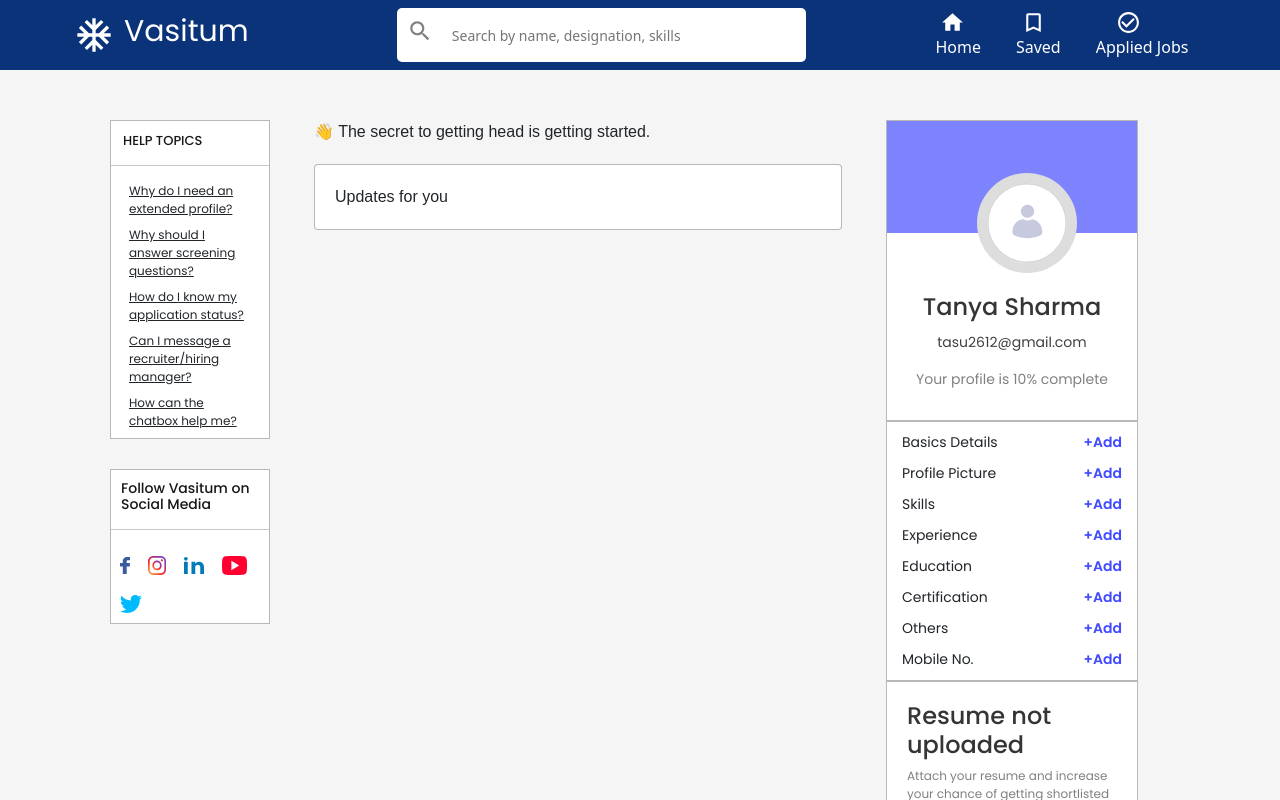
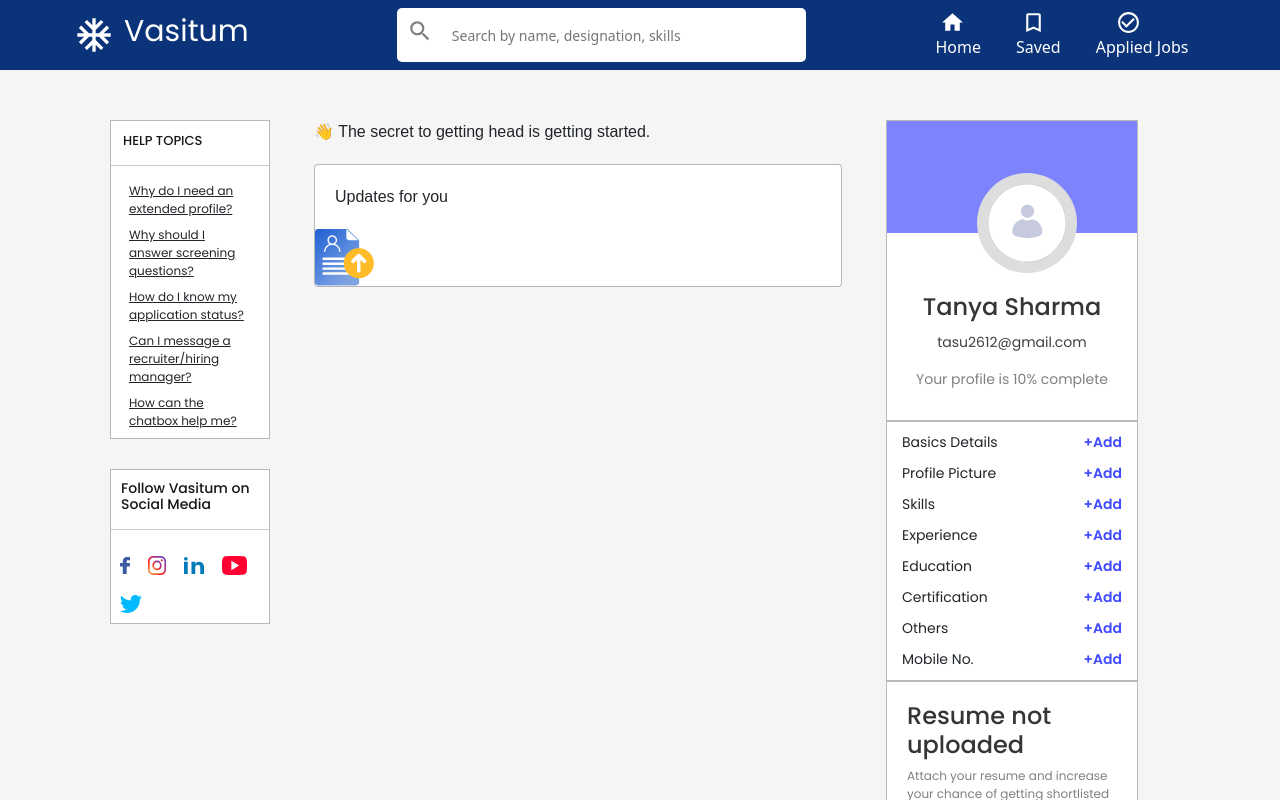
Before and after one commit to tanyasharma03/VasitumProject, a React (Create React App) app: page / in a window 1280 px wide. Shown: the top 800 px of the page. Built offline with nearby package versions, Linux system fonts and the light colour scheme.

Commit message:
resume section created

```diff
--- a/src/components/minisections/dashBody/Updates.jsx
+++ b/src/components/minisections/dashBody/Updates.jsx
@@ -1,4 +1,5 @@
 import React from 'react'
+import resume from "../../../images/resume.png"
 
 const Updates = () => {
     return (
@@ -6,7 +7,7 @@ const Updates = () => {
             <div className="updates">
                 <p>Updates for you</p>
                 <div className="update-resume">
-
+                    <img src={resume} alt="resume" />
                 </div>
             </div>
         </>
--- a/src/styles.css
+++ b/src/styles.css
@@ -80,13 +80,11 @@ input::placeholder {
 
 /* /////------dashboard styling--------/////// */
 .main-dash {
-  /* display: flex; */
   padding: 50px 100px;
   background-color: #f5f5f5;
   font-family: "Poppins";
 }
 .main-dash .first-col {
-  /* flex-basis: 18%; */
   margin: 0 10px;
 }
 .first-col .first-row {
@@ -121,7 +119,6 @@ input::placeholder {
 /* ////-------SECOND COLUMN-----/// */
 
 .main-dash .second-col {
-  /* flex-basis: 50%; */
   margin: 0 10px;
 }
 .second-col .updates {
@@ -138,7 +135,6 @@ input::placeholder {
 /* /////---THIRD COLUMN---//// */
 
 .main-dash .third-col {
-  /* flex-basis: 26%; */
   margin: 0 10px;
 }
 .main-dash .third-col .profile-icon {
```
Also changed, not shown: src/images/resume.png (added).
